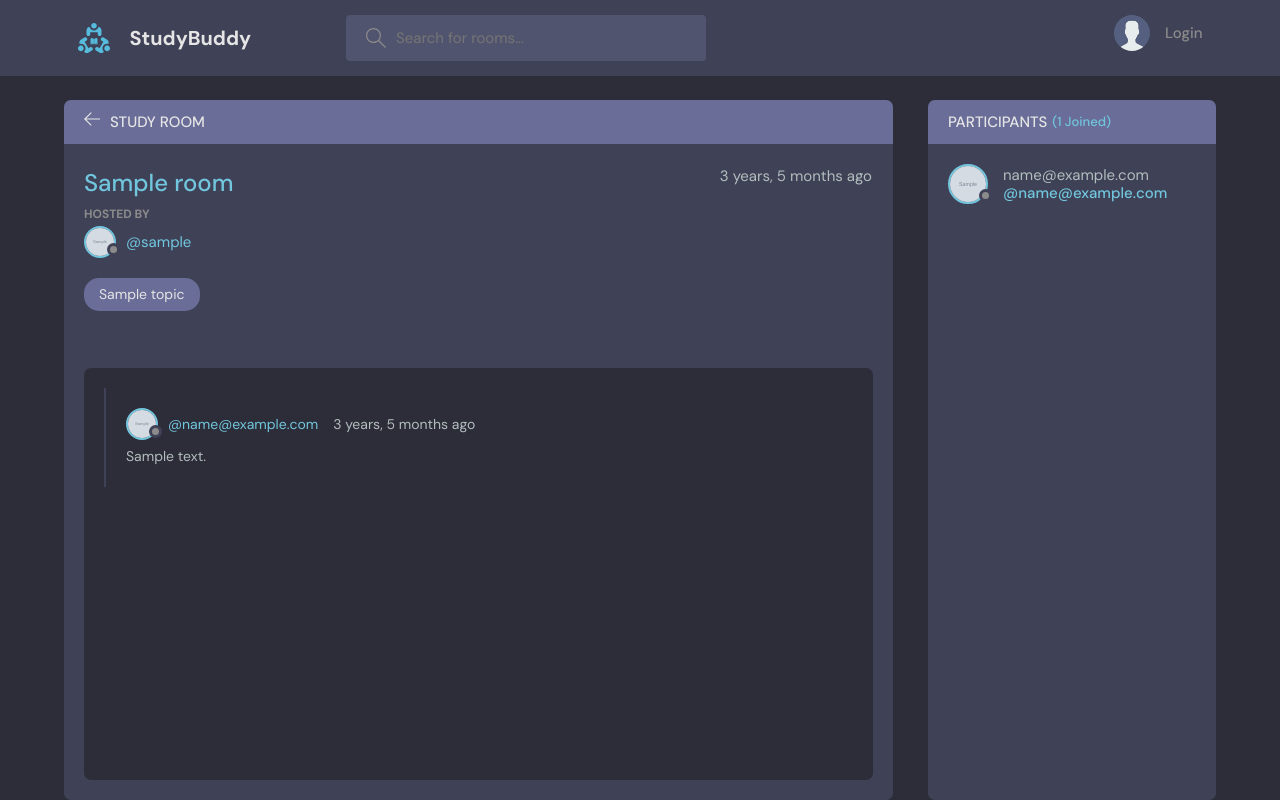
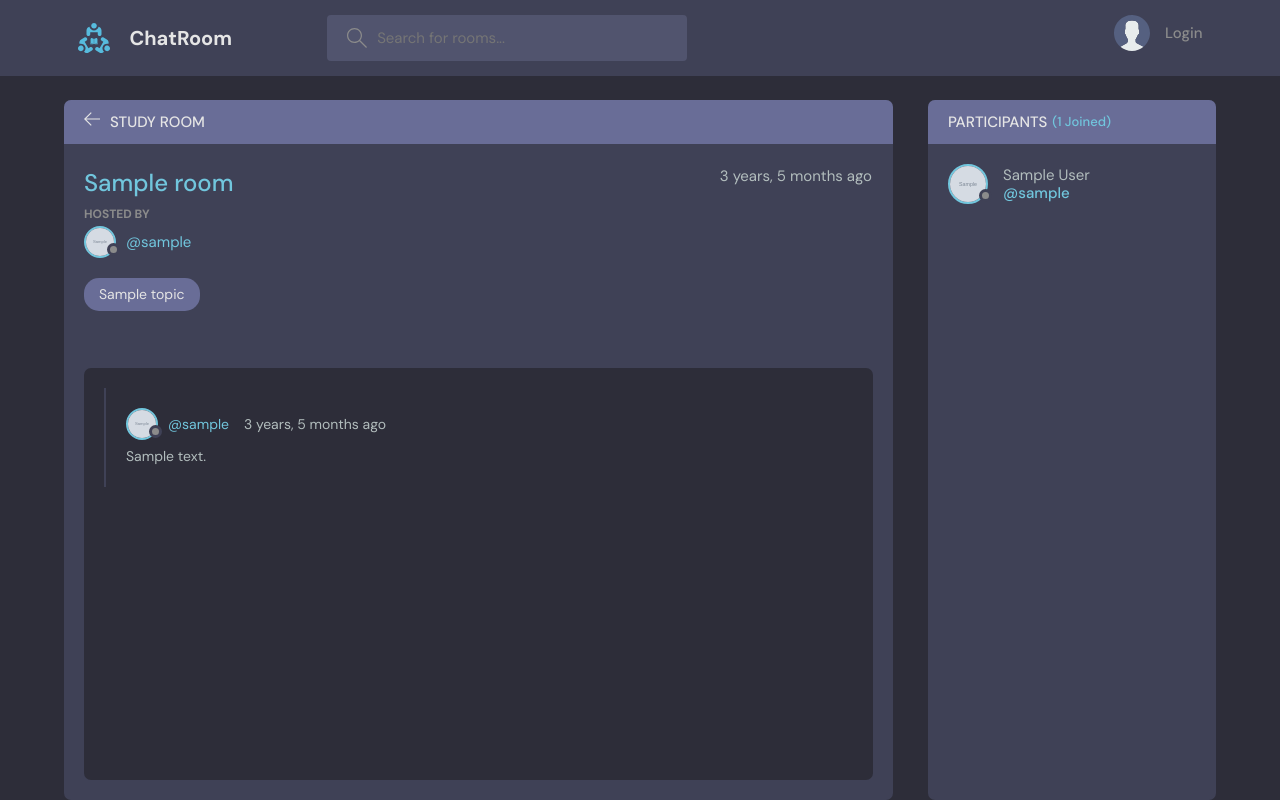
Before and after one commit to AkramExp/chat-room, a Django app: page /room/1/ in a window 1280 px wide. Run offline with Django 4.2, Linux system fonts and the light colour scheme; tables that the repository leaves empty hold one stand-in row (values such as "Sample post"); grey boxes marked "Sample" are stand-in pictures.

Commit message:
Fix bugs

```diff
--- a/base/templates/base/activity.html
+++ b/base/templates/base/activity.html
@@ -28,7 +28,7 @@
                                 <img src="{{message.user.avatar.url}}"/>
                             </div>
                             <p>
-                                @{{message.user}}
+                                @{{message.user.username}}
                                 <span>{{message.created|timesince}} ago</span>
                             </p>
                         </a>
--- a/base/templates/base/activity_component.html
+++ b/base/templates/base/activity_component.html
@@ -10,7 +10,7 @@
                     <img src="{{message.user.avatar.url}}"/>
                 </div>
                 <p>
-                    @{{message.user}}
+                    @{{message.user.username}}
                     <span>{{message.created|timesince}} ago</span>
                 </p>
             </a>
--- a/base/templates/base/home.html
+++ b/base/templates/base/home.html
@@ -29,7 +29,7 @@
             </div>
             <div class="roomList__header">
                 <div>
-                    <h2>Study Room</h2>
+                    <h2>Chat Room</h2>
                     <p>{{room_count}} Rooms available</p>
                 </div>
                 <a class="btn btn--main" href="{% url 'create-room' %}">
--- a/base/templates/base/room.html
+++ b/base/templates/base/room.html
@@ -89,9 +89,9 @@
                             <span>@{{room.host.username}}</span>
                         </a>
                     </div>
-<!--                    <div class="room__details">-->
-<!--                        {{room.description}}-->
-<!--                    </div>-->
+                    <!--                    <div class="room__details">-->
+                    <!--                        {{room.description}}-->
+                    <!--                    </div>-->
                     <span class="room__topics">{{room.topic}}</span>
                 </div>
                 <div class="room__conversation">
@@ -104,7 +104,7 @@
                                         <div class="avatar avatar--small">
                                             <img src="{{message.user.avatar.url}}"/>
                                         </div>
-                                        <span>@{{message.user}}</span>
+                                        <span>@{{message.user.username}}</span>
                                     </a>
                                     <span class="thread__date">{{message.created|timesince}} ago</span>
                                 </div>
@@ -151,8 +151,8 @@
                         <img src="{{user.avatar.url}}"/>
                     </div>
                     <p>
-                        {{user}}
-                        <span>@{{user}}</span>
+                        {{user.name}}
+                        <span>@{{user.username}}</span>
                     </p>
                 </a>
                 {% endfor %}
@@ -163,47 +163,3 @@
 </main>
 
 {% endblock content %}
-
-
-<!--<div class="room-container">-->
-<!--    <div>-->
-<!--        <h1>{{room.name}}</h1>-->
-
-<!--        <p>{{room.description}}</p>-->
-
-<!--        <div class="comment-wrapper">-->
-<!--            <h3>Conversation</h3>-->
-<!--            <hr>-->
-
-<!--            {% for message in room_messages %}-->
-<!--            <div>-->
-<!--                {% if request.user == message.user %}-->
-<!--                <a href="{% url 'delete-message' message.id %}">Delete</a>-->
-<!--                {% endif %}-->
-<!--                <small>@{{message.user}} {{message.created|timesince}} ago </small>-->
-<!--                <p>{{message.body}}</p>-->
-<!--                <hr>-->
-<!--            </div>-->
-<!--            {% endfor %}-->
-<!--        </div>-->
-
-<!--        {% if request.user.is_authenticated %}-->
-<!--        <div>-->
-<!--            <form method="POST" action="">-->
-<!--                {% csrf_token %}-->
-<!--                <input type="text" name="body" placeholder="Write your message here...">-->
-<!--            </form>-->
-<!--        </div>-->
-<!--        {% endif %}-->
-<!--    </div>-->
-
-<!--    <div>-->
-<!--        <h3>Participants</h3>-->
-<!--        {% for user in participants %}-->
-<!--        <div>-->
-<!--            <p>@{{user}}</p>-->
-<!--        </div>-->
-<!--        {% endfor %}-->
-<!--    </div>-->
-
-<!--</div>-->
--- a/base/views.py
+++ b/base/views.py
@@ -156,7 +156,8 @@ def userProfile(request, pk):
     rooms = user.room_set.all()
     room_messages = user.message_set.all()
     topics = Topic.objects.all()
-    context = {'user': user, 'rooms': rooms, 'room_messages': room_messages, 'topics': topics}
+    room_count = Room.objects.all().count()
+    context = {'user': user, 'rooms': rooms, 'room_messages': room_messages, 'topics': topics, 'room_count': room_count}
     return render(request, 'base/profile.html', context)
 
 
--- a/templates/navbar.html
+++ b/templates/navbar.html
@@ -4,7 +4,7 @@
     <div class="container">
         <a href="{% url 'home' %}" class="header__logo">
             <img src="{% static 'images//logo.svg' %}"/>
-            <h1>StudyBuddy</h1>
+            <h1>ChatRoom</h1>
         </a>
         <form class="header__search" method="GET" action="{% url 'home' %}">
             <label>
```
Also changed, not shown: base/templates/base/room_form.html (+1 -19 lines).
